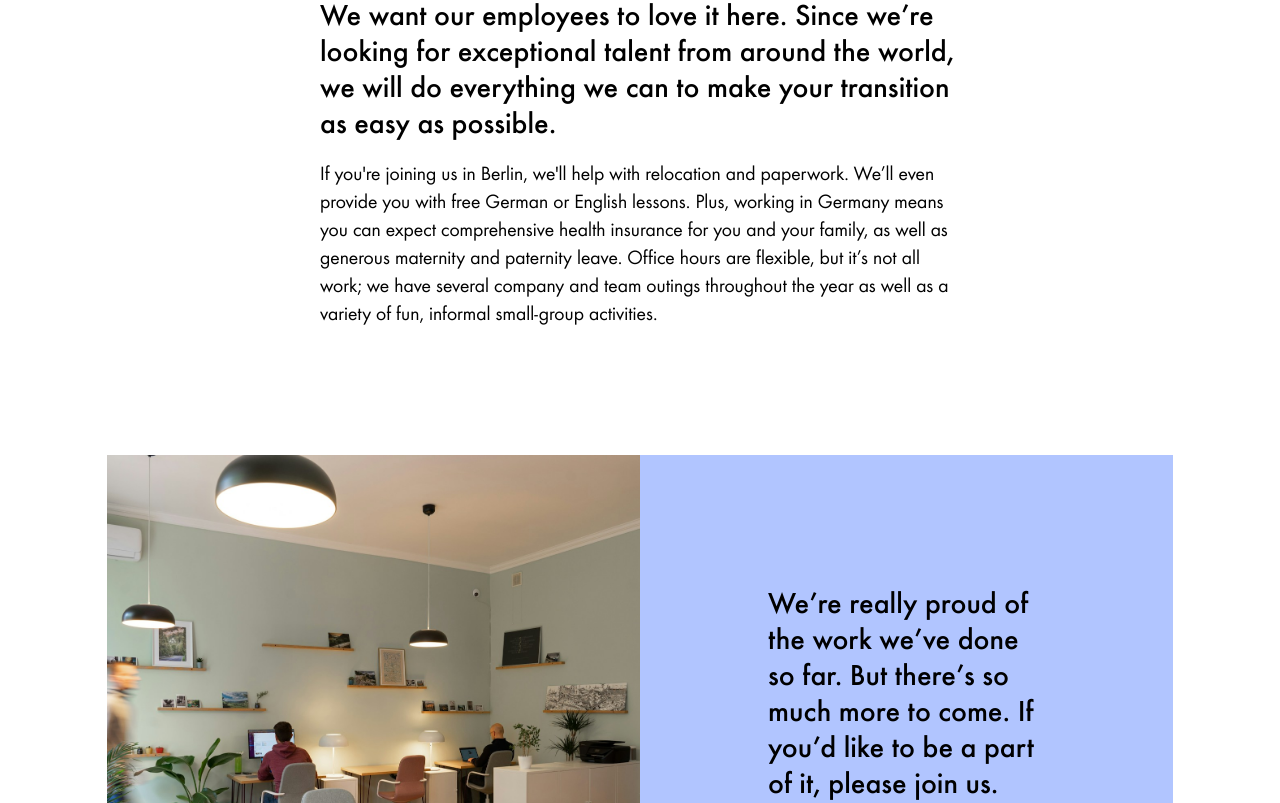
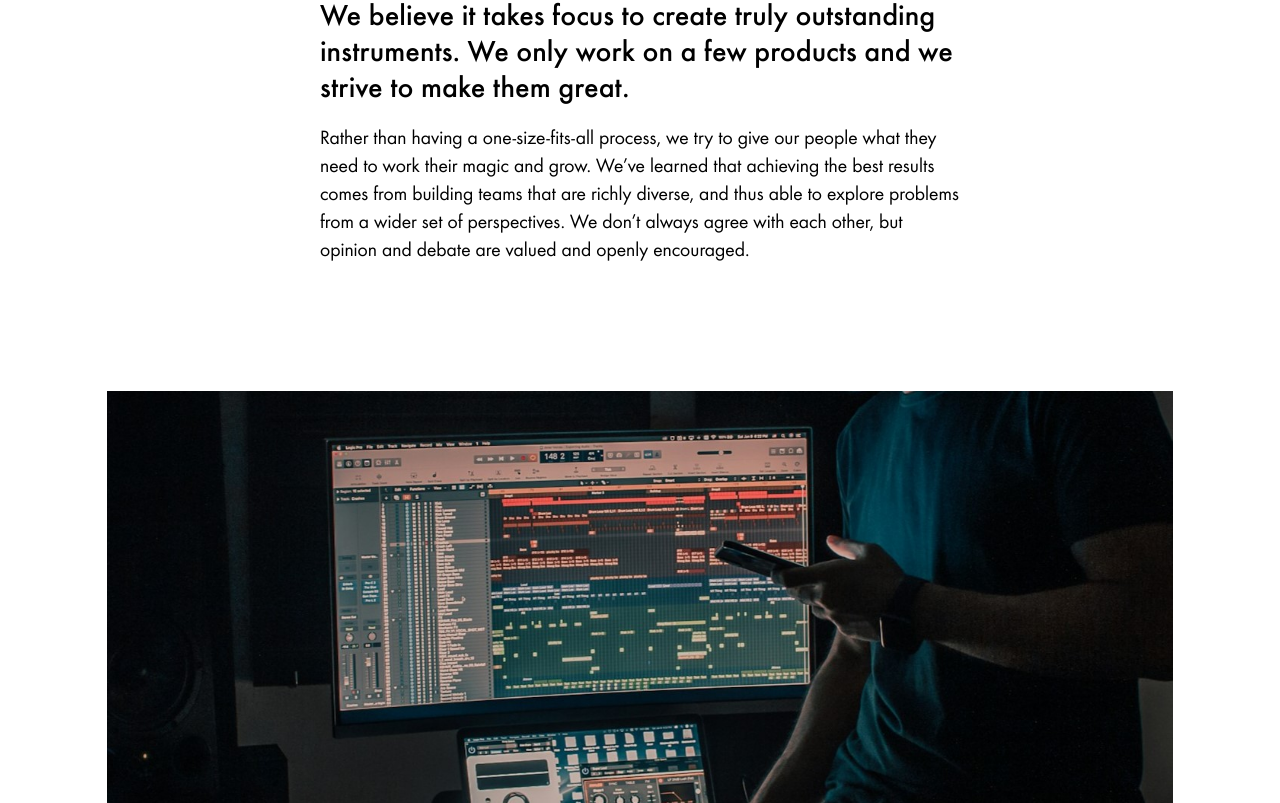
Before and after one commit to adangleterre/FrontEndPractice, a React (Vite) app in the folder Abbleton/: page / in a window 1280 px wide. Shown: the part 2897-3700 px from the top of the page. Built offline with nearby package versions, Linux system fonts and the light colour scheme.

Commit message:
Add culture section

```diff
--- a/Abbleton/src/App.jsx
+++ b/Abbleton/src/App.jsx
@@ -4,6 +4,7 @@ import TestimonialVideo from "./sections/TestimonialVideo"
 import AboutUs from "./sections/AboutUs"
 import Jobs from "./sections/Jobs"
 import Footer from "./sections/Footer"
+import Culture from "./sections/Culture"
 
 function App() {
 
@@ -20,10 +21,13 @@ function App() {
         <TestimonialVideo />
       </section>
       <section>
+        <Culture />
+      </section>
+      <section>
         <Jobs />
       </section>
       <section className="border-t-2">
-        <Footer/>
+        <Footer />
       </section>
     </main>
   )
--- /dev/null
+++ b/Abbleton/src/sections/Culture.jsx
@@ -0,0 +1,19 @@
+import React from 'react'
+import TitleSection from '../components/TitleSection'
+import MusicComputing from '../assets/images/music-computing.jpg'
+
+function Culture() {
+    return (
+        <div>
+            <TitleSection
+                title="We believe it takes focus to create truly outstanding instruments. We only work on a few products and we strive to make them great."
+                subtext="Rather than having a one-size-fits-all process, we try to give our people what they need to work their magic and grow. We’ve learned that achieving the best results comes from building teams that are richly diverse, and thus able to explore problems from a wider set of perspectives. We don’t always agree with each other, but opinion and debate are valued and openly encouraged."
+            />
+            <div >
+                <img className='w-10/12 mx-auto bg-contain' src={MusicComputing} alt="" />
+            </div>
+        </div>
+    )
+}
+
+export default Culture
```
Also changed, not shown: Abbleton/src/assets/images/music-computing.jpg (added).
